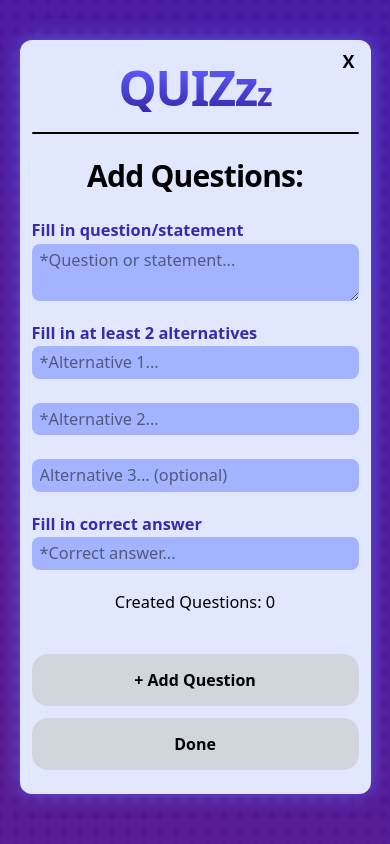
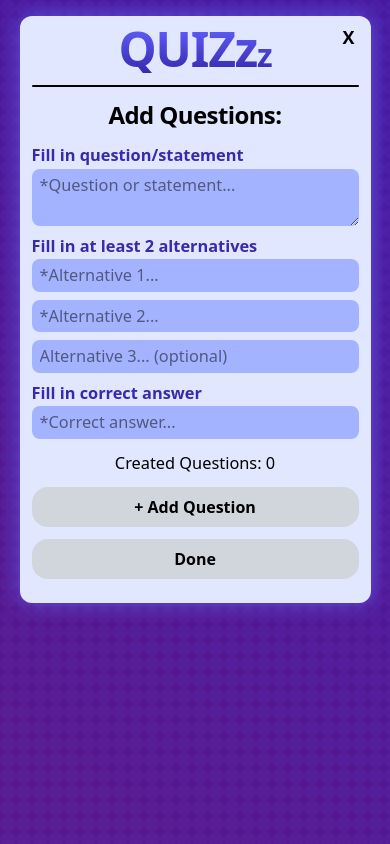
Before and after one commit to biandresen/Quiz-App, a React (Vite) app: page / in a window 390 px wide. Both pictures are taken after a click on the button "Custom Quiz". Built offline with nearby package versions, Linux system fonts and the light colour scheme.

Commit message:
fix mobile layout

```diff
--- a/src/components/ChooseQuestions.jsx
+++ b/src/components/ChooseQuestions.jsx
@@ -53,8 +53,8 @@ const ChooseQuestions = ({ setCustomQuestions, setQuestionsType, setQuestionsApi
   }, [question, alt1, alt2, answer]);
 
   return (
-    <div className="relative flex text-center flex-col bg-indigo-100 shadow-[0_0_20px_rgba(99,102,241,0.8)] mx-auto px-3 py-6 md:px-10 md:py-8 mt-10 rounded-xl w-[min(90%,700px)] h-[min(auto,700px)]">
-      <h1 className="text-5xl md:text-7xl tracking-tight mb-5 text-gradient">
+    <div className="relative flex text-center flex-col bg-indigo-100 shadow-[0_0_20px_rgba(99,102,241,0.8)] mx-auto px-3 py-6 md:px-10 md:py-8 mt-4 md:mt-10 rounded-xl w-[min(90%,700px)] h-[min(auto,700px)]">
+      <h1 className="text-5xl mt-[-15px] md:text-7xl tracking-tight mb-3 text-gradient">
         QUIZz<span className="text-[2rem] md:text-5xl">z</span>
       </h1>
       <button
@@ -69,13 +69,13 @@ const ChooseQuestions = ({ setCustomQuestions, setQuestionsType, setQuestionsApi
       <hr className="h-0.5 bg-black border-0 rounded-2xl" />
       {!isDone && (
         <>
-          <h3 className="font-bold text-3xl md:text-4xl tracking-tight my-6">Add Questions:</h3>
+          <h3 className="font-bold text-2xl md:text-4xl tracking-tight my-3">Add Questions:</h3>
           <div className="flex flex-col">
             <p className="error-msg">{errorMsg?.question || ""}</p>
             <textarea
               value={question}
               onChange={(e) => setQuestion(e.target.value)}
-              className="input-f"
+              className="input-f mb-2 lg:mb-3"
               id="question"
               placeholder="*Question or statement..."
             ></textarea>
@@ -83,7 +83,7 @@ const ChooseQuestions = ({ setCustomQuestions, setQuestionsType, setQuestionsApi
             <input
               value={alt1}
               onChange={(e) => setAlt1(e.target.value)}
-              className="input-f"
+              className="input-f mb-1 lg:mb-3"
               type="text"
               id="alternative1"
               placeholder="*Alternative 1..."
@@ -92,7 +92,7 @@ const ChooseQuestions = ({ setCustomQuestions, setQuestionsType, setQuestionsApi
             <input
               value={alt2}
               onChange={(e) => setAlt2(e.target.value)}
-              className="input-f"
+              className="input-f mb-1 lg:mb-3"
               type="text"
               id="alternative2"
               placeholder="*Alternative 2..."
@@ -101,7 +101,7 @@ const ChooseQuestions = ({ setCustomQuestions, setQuestionsType, setQuestionsApi
             <input
               value={alt3}
               onChange={(e) => setAlt3(e.target.value)}
-              className="input-f"
+              className="input-f mb-2 lg:mb-3"
               type="text"
               id="alternative3"
               placeholder="Alternative 3... (optional)"
@@ -110,12 +110,14 @@ const ChooseQuestions = ({ setCustomQuestions, setQuestionsType, setQuestionsApi
             <input
               value={answer}
               onChange={(e) => setAnswer(e.target.value)}
-              className="input-f"
+              className="input-f mb-3"
               type="text"
               id="answer"
               placeholder="*Correct answer..."
             />
-            <p className="text-[calc(0.9rem+0.5vw)] md:text-lg">Created Questions: {numOfQuestions}</p>
+            <p className="text-[calc(0.9rem+0.5vw)] md:mt-5 md:text-xl">
+              Created Questions: {numOfQuestions}
+            </p>
           </div>
         </>
       )}
@@ -138,7 +140,7 @@ const ChooseQuestions = ({ setCustomQuestions, setQuestionsType, setQuestionsApi
       : <>
           <button
             onClick={handleAddQuestion}
-            className="button mt-10 md:text-2xl if-disabled"
+            className="button mt-3 md:mt-10 md:text-2xl if-disabled"
             disabled={!isValid}
           >
             + Add Question
--- a/src/components/Quiz.jsx
+++ b/src/components/Quiz.jsx
@@ -42,17 +42,17 @@ const Quiz = ({ setSeeResult, qList, setScore, resetQuiz }) => {
   };
 
   return (
-    <div className="relative flex text-center flex-col shadow-[0_0_20px_rgba(99,102,241,0.8)] bg-indigo-100 mx-auto px-3 py-6 md:px-10 md:py-8 mt-10 rounded-xl w-[min(90%,700px)] h-[min(auto,700px)]">
-      <h1 className="text-5xl md:text-7xl tracking-tight mb-5 text-gradient">
+    <div className="relative flex text-center flex-col shadow-[0_0_20px_rgba(99,102,241,0.8)] bg-indigo-100 mx-auto px-3 py-6 md:px-10 md:py-8 mt-4 lg:mt-10 rounded-xl w-[min(90%,700px)] h-[min(auto,700px)]">
+      <h1 className="text-5xl mt-[-15px] md:text-7xl tracking-tight mb-3 text-gradient">
         QUIZz<span className="text-[2rem] md:text-5xl">z</span>
       </h1>
       <button onClick={resetQuiz} className="x-btn">
         X
       </button>
       <hr className="h-0.5 bg-black border-0 rounded-2xl" />
-      <h2 className="font-bold mt-5 text-3xl tracking-tight">Question {currentQuestion + 1}</h2>
+      <h2 className="font-bold mt-3 text-3xl tracking-tight">Question {currentQuestion + 1}</h2>
 
-      <h3 className="mt-3 text-2xl tracking-tight">{qList[currentQuestion].question}</h3>
+      <h3 className="mt-3 text-lg lg:text-2xl tracking-tight">{qList[currentQuestion].question}</h3>
       <ul className="flex flex-col gap-3 mt-5">
         {qList[currentQuestion].alternatives.map((alternative, index) => (
           <li key={alternative + index}>
@@ -65,11 +65,11 @@ const Quiz = ({ setSeeResult, qList, setScore, resetQuiz }) => {
           </li>
         ))}
       </ul>
-      <p className="mt-5 text-[calc(1rem+0.5vw)] lg:text-2xl">
+      <p className="mt-3 text-[calc(1rem+0.5vw)] lg:text-2xl">
         Your answer: <br /> <span className="font-bold">{answers[currentQuestion] || "-"}</span>{" "}
       </p>
 
-      <div className="flex justify-between mt-auto pt-8">
+      <div className="flex justify-between mt-auto pt-5">
         <button
           onClick={handlePrevious}
           className="button text-[calc(1rem+0.5vw)] lg:text-2xl if-disabled"
--- a/src/components/QuizResult.jsx
+++ b/src/components/QuizResult.jsx
@@ -1,7 +1,7 @@
 const QuizResult = ({ setSeeResult, score, resetQuiz }) => {
   return (
     <div className="flex text-center flex-col bg-indigo-100 shadow-[0_0_20px_rgba(99,102,241,0.8)] mx-auto px-3 py-6 md:px-10 md:py-8 mt-10 rounded-xl w-[min(90%,700px)] h-[min(auto,700px)]">
-      <h1 className="text-5xl lg:text-7xl tracking-tight mb-5 text-gradient">RESULT</h1>
+      <h1 className="text-5xl lg:text-7xl tracking-tight mt-4 lg:mt-10  text-gradient">RESULT</h1>
       <hr className="h-0.5 bg-black border-0 rounded-2xl" />
       <h3 className="font-bold mt-5 text-3xl md:text-4xl tracking-tight">
         Score:{" "}
--- a/src/index.css
+++ b/src/index.css
@@ -2,7 +2,7 @@
 
 html {
   /* background-color: rgb(16, 10, 52); */
-  min-height: 100vh;
+  min-height: 100dvh;
   background-image: url("./assets/images/diamond-sunset.svg");
   /* background-image: url("./assets/images/bullseye-gradient.svg"); */
   background-repeat: no-repeat;
@@ -18,7 +18,7 @@ html {
 }
 
 @utility button {
-  @apply border-2 border-transparent font-bold py-3 px-6 bg-indigo-500 rounded-2xl cursor-pointer hover:bg-indigo-400 transition duration-200;
+  @apply border-2 border-transparent font-bold py-1.5 px-6 bg-indigo-500 rounded-2xl cursor-pointer hover:bg-indigo-400 transition duration-200;
 }
 
 @utility x-btn {
```
